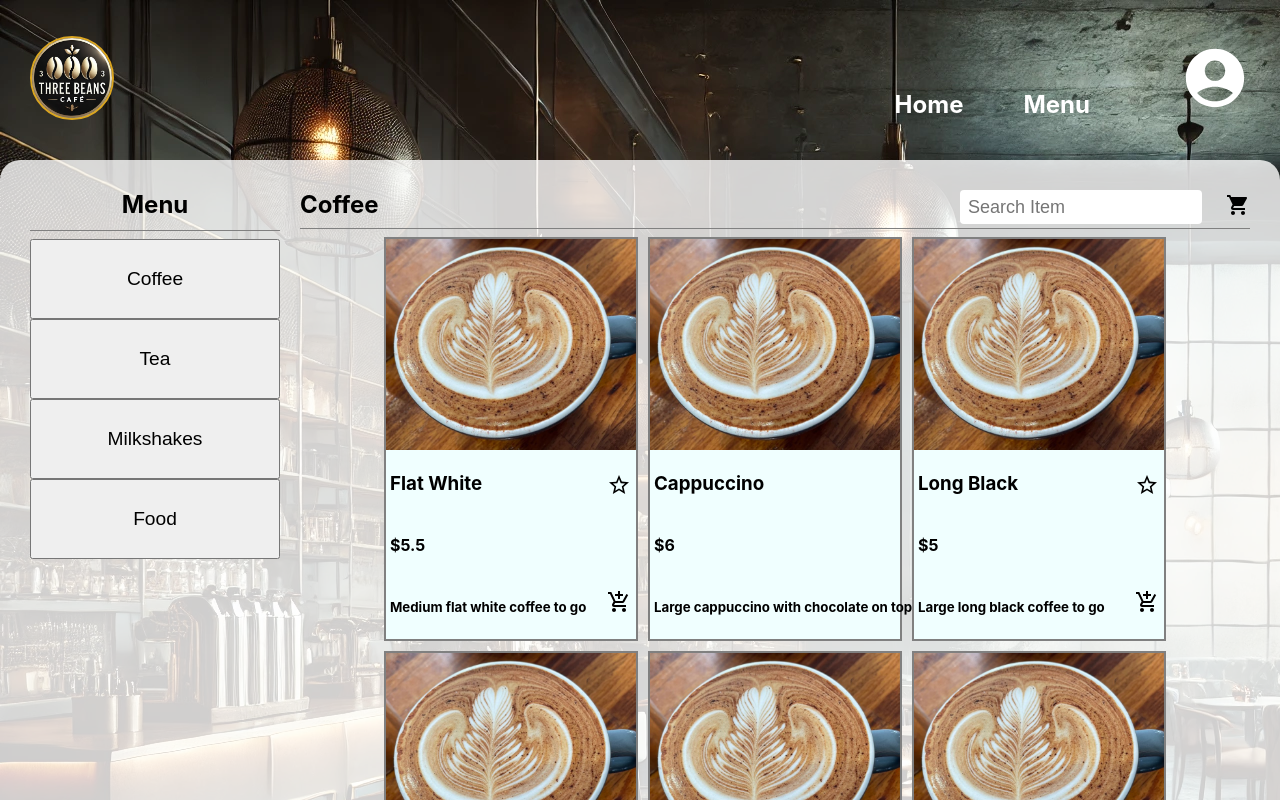
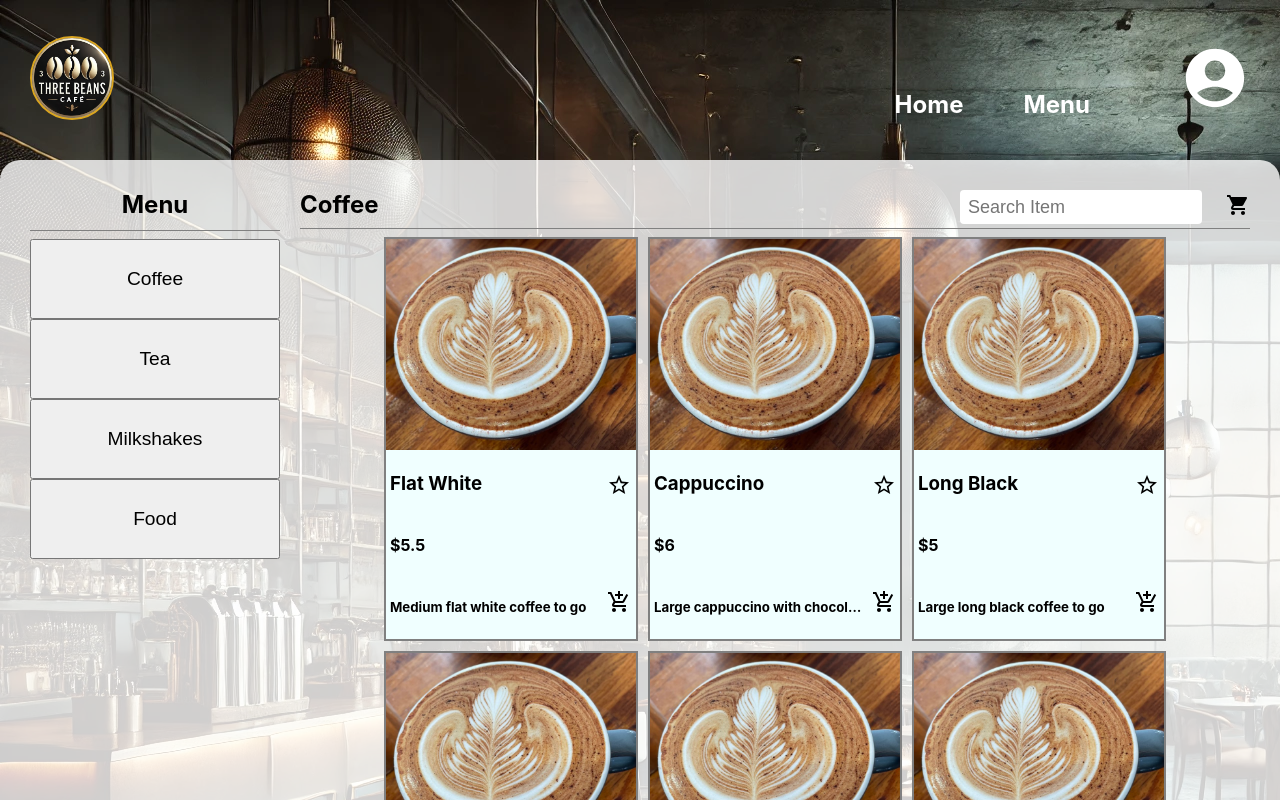
Before and after one commit to Three-Beans-App/client, a React (Create React App) app: page /menu in a window 1280 px wide. Shown: the top 800 px of the page. Built offline with nearby package versions, Linux system fonts and the light colour scheme.

Commit message:
fix the menu item overflow

```diff
--- a/src/styles/components/MenuItem.css
+++ b/src/styles/components/MenuItem.css
@@ -23,12 +23,13 @@
     padding:0 0 0 4px;
     display: flex;
     flex-direction: column;
-    flex-shrink: 1;
+    width: 85%;
 
     #title, #description {
         white-space: nowrap;
         overflow: hidden;
         text-overflow: ellipsis;
+
     }
 }
 
```
Also changed, not shown: three-beans-BG.png (deleted).
